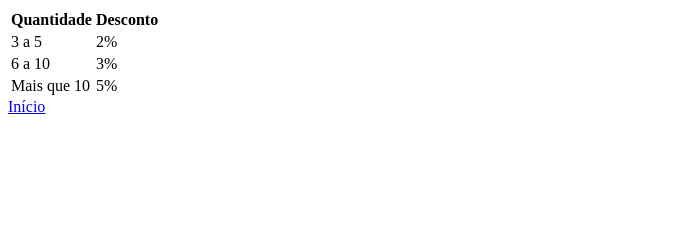
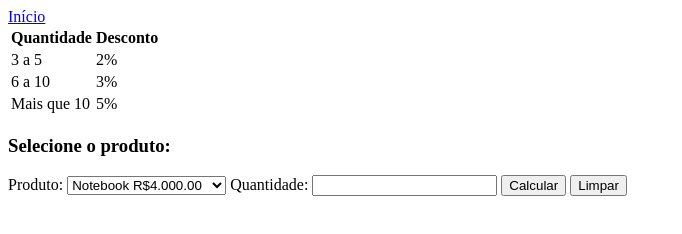
Before and after one commit to ramonespier/logicaprogramacao, a plain HTML site: page html/produtos-com-desconto.html in a window 1280 px wide. Shown: the whole page, without its empty margins (0-682 px from the left). Drawn offline with Linux system fonts and the light colour scheme.

Commit message:
feat: começo do script

```diff
--- a/html/produtos-com-desconto.html
+++ b/html/produtos-com-desconto.html
@@ -6,6 +6,7 @@
     <title>Document</title>
 </head>
 <body>
+    <a href="/html/index.html">Início</a>
 
     <table>
         <tr>
@@ -31,7 +32,20 @@
         </tr>
     </table>
 
-    <a href="/html/index.html">Início</a>
+    <h3>Selecione o produto:</h3>
+
+    <label for="produto">Produto:</label>
+    <select name="produto" id="produto">
+        <option value="1">Notebook R$4.000.00</option>
+        <option value="2">Gabinete R$350.00</option>
+        <option value="3">Processador R$650.00</option>
+    </select>
+
+    <label for="quantidade">Quantidade:</label>
+    <input type="number" step="1" min="0">
+
+    <button type="button">Calcular</button>
+    <button type="reset">Limpar</button>
 
 </body>
 </html>
```
Also changed, not shown: exercises/produtos-com-desconto.js (+18 -0 lines).
